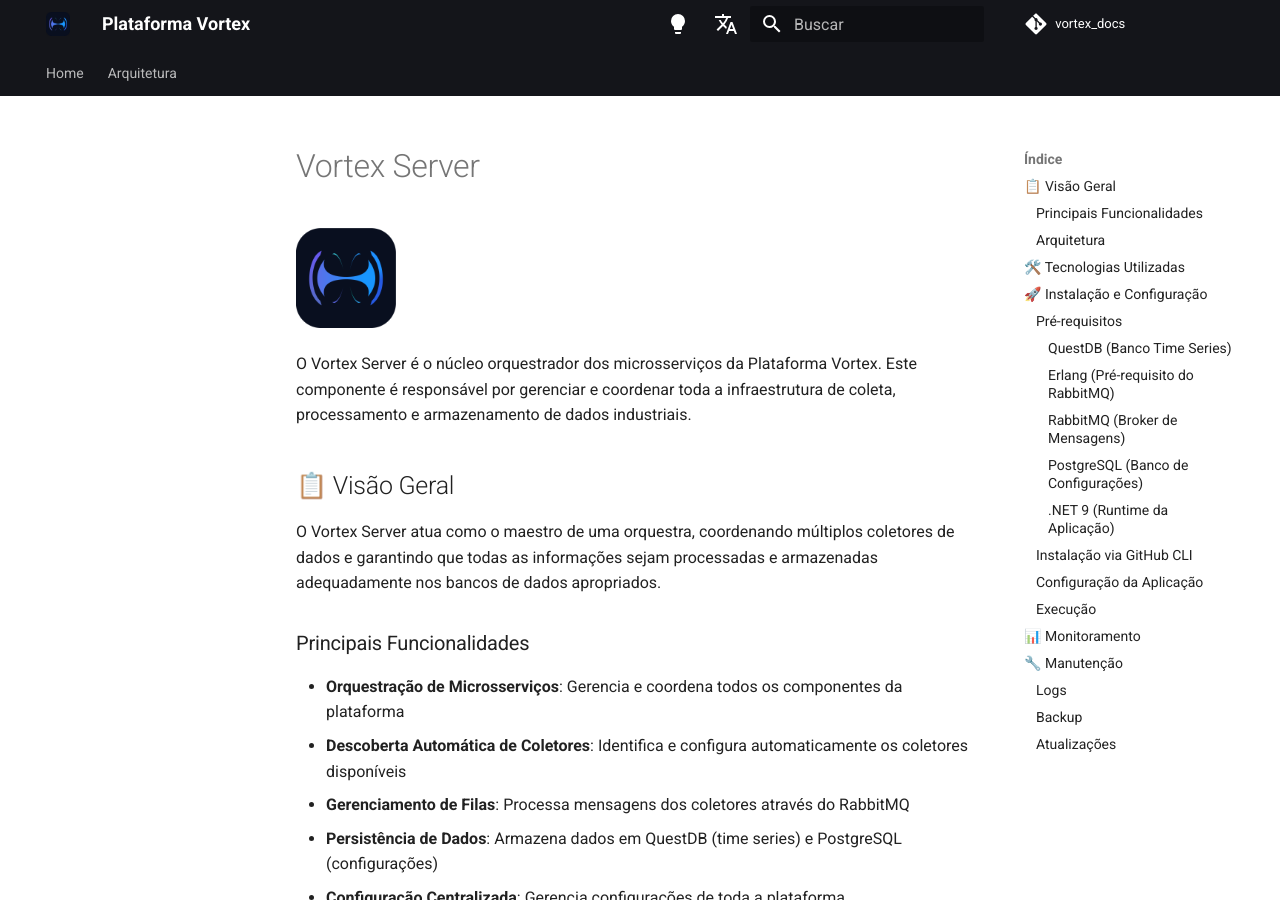
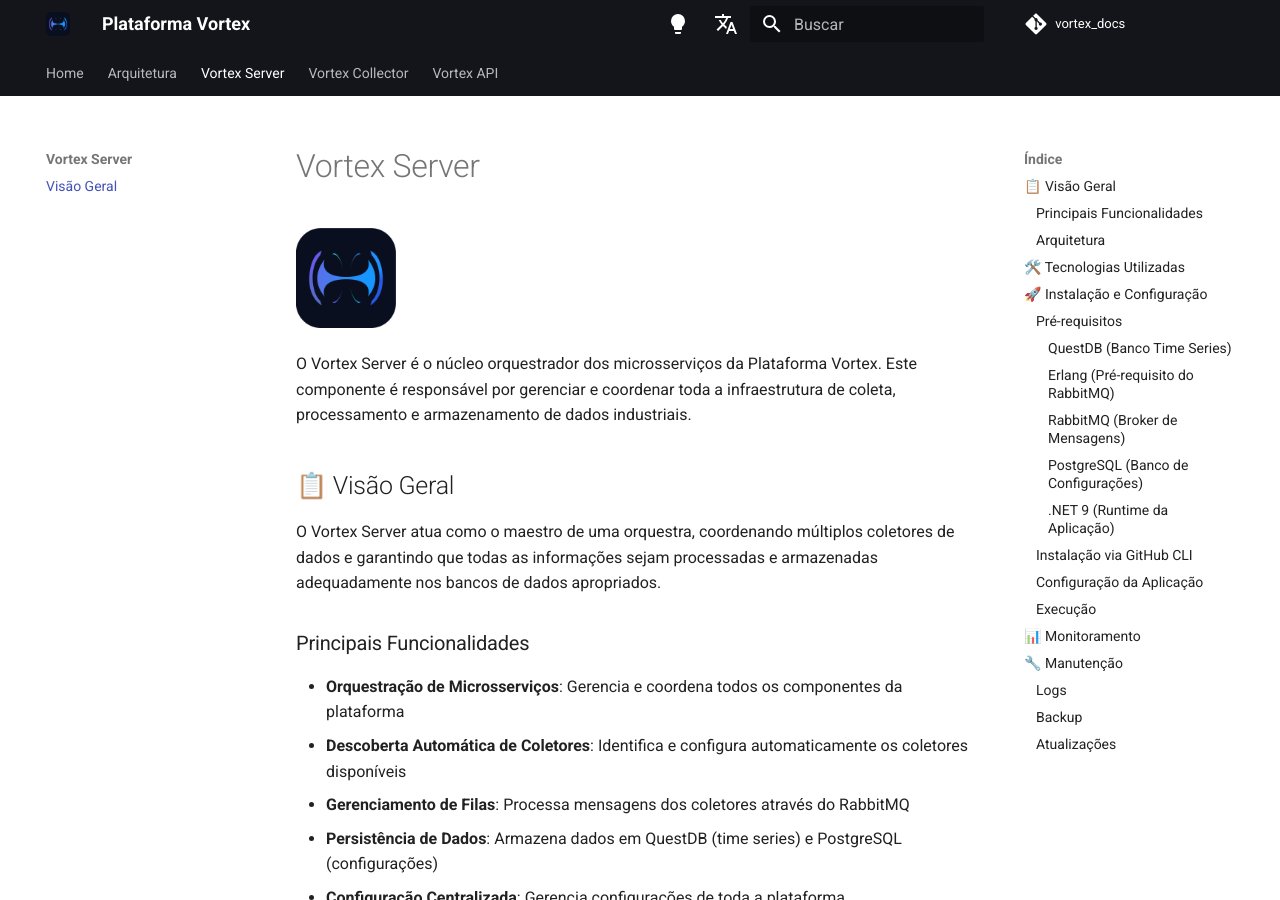
Before and after one commit to veter-eng/vortex_docs, an MkDocs documentation site: the page built from docs/vortex_server/index.md, in a window 1280 px wide and 900 px high. Built offline with MkDocs 1.6.1 and Material for MkDocs 9.7.7, drawn with Linux system fonts in a browser that asks for light colours; comment, search, counter and statistics services are not loaded.

Commit message:
docs: mkdocs.yaml

```diff
--- a/mkdocs.yaml
+++ b/mkdocs.yaml
@@ -104,3 +104,9 @@ nav:
   - Home: index.md
   - Arquitetura:
     - Resumo: arquitetura/resumo.md
+  - Vortex Server:
+    - Visão Geral: vortex_server/index.md
+  - Vortex Collector:
+    - Visão Geral: vortex_collector/index.md
+  - Vortex API:
+    - Visão Geral: vortex_api/index.md
```
